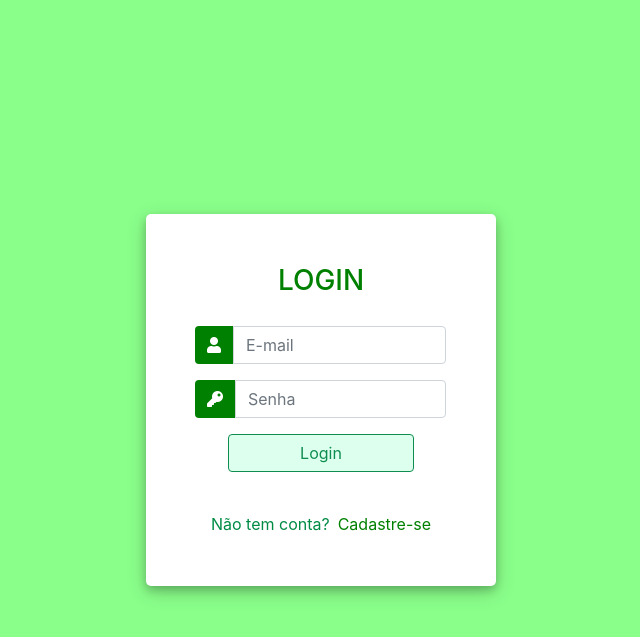
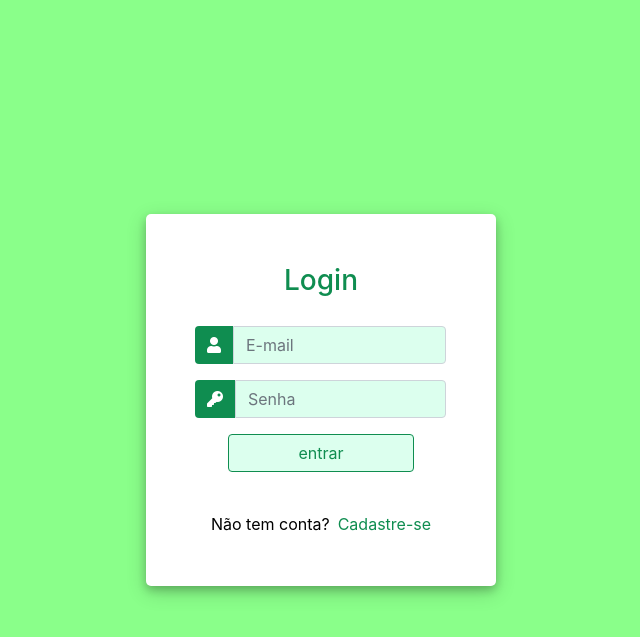
Before and after one commit to irisviana/Da_Roca, a Django app: page /login/ in a window 1280 px wide. Shown: the top 637 px of the page, without its empty margins (319-959 px from the left). Run offline with Django 3.2, Linux system fonts and the light colour scheme; some libraries are stand-ins or nearby versions.

Commit message:
changing css

```diff
--- a/projeto_da_roca/static/css/style.css
+++ b/projeto_da_roca/static/css/style.css
@@ -28,7 +28,7 @@
   }
 
   #form-title{
-     color: green!important;
+     color: #0F8D50;
 
   }
 
@@ -46,7 +46,7 @@
     padding: 0 2rem;
   }
   .input-group-text {
-    background: green !important;
+    background: #0F8D50;
     color: white !important;
     border: 0 !important;
     border-radius: 0.25rem 0 0 0.25rem !important;
@@ -58,8 +58,14 @@
     outline: 0px !important;
   }
   .ml-2{
-    color: green!important;
-
+    color:  #0F8D50;
+  }
+  .mt-4{
+     color: black;
+  }
+  .form-control{
+    background: #DCFFEE;
+    color: black;
   }
 
   #messages {
--- a/projeto_da_roca/templates/registration/login.html
+++ b/projeto_da_roca/templates/registration/login.html
@@ -14,7 +14,7 @@
 					<div class="user_card">
 						<div class="d-flex justify-content-center">
 
-							<h3 id="form-title">LOGIN</h3>
+							<h3 id="form-title">Login</h3>
 						</div>
 						<div class="d-flex justify-content-center form_container">
 							<form method="POST" action="">
@@ -33,7 +33,7 @@
 								</div>
 
 									<div class="d-flex justify-content-center mt-3 login_container">
-						 				<input class="btn login_btn" type="submit" value="Login">
+						 				<input class="btn login_btn" type="submit" value="entrar">
 						   			</div>
 							</form>
 
```
